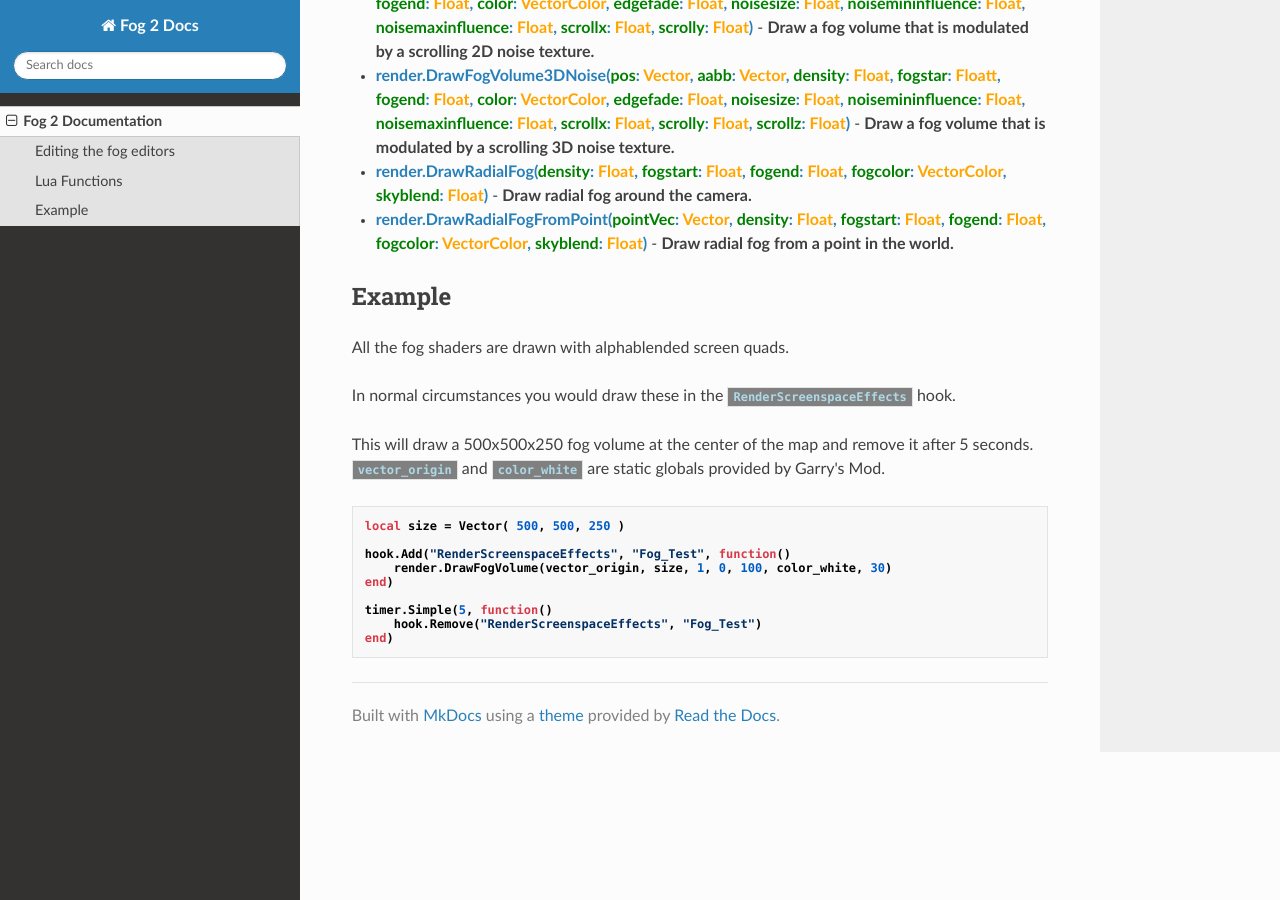
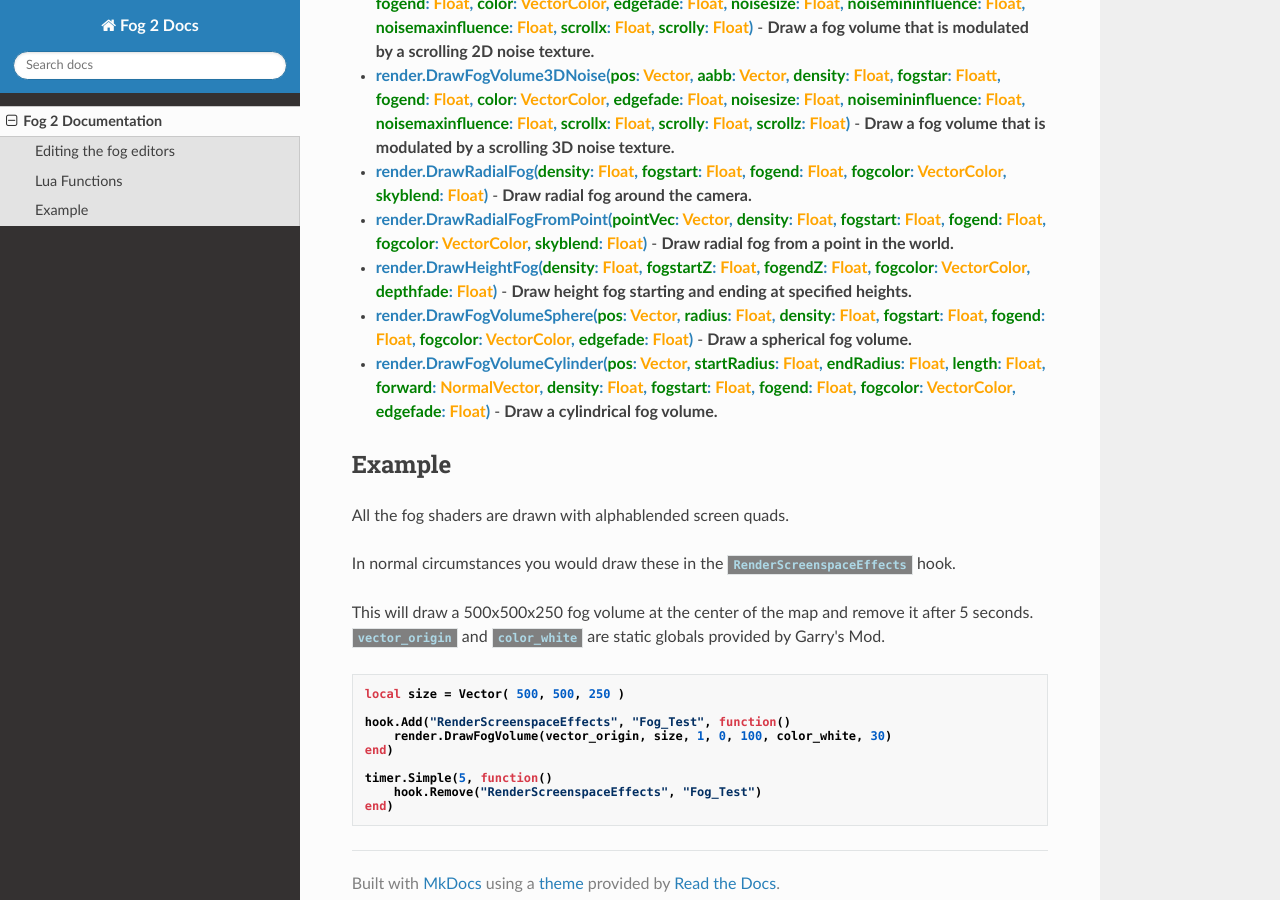
Before and after one commit to ZH-Hristov/merc_fog2, an MkDocs documentation site: the page built from docs/index.md, in a window 1280 px wide and 900 px high, scrolled down 1220 px. Built offline with MkDocs 1.6.1, drawn with Linux system fonts in a browser that asks for light colours; nearby versions of some CDN libraries.

Commit message:
More render funcs, docs

```diff
--- a/docs/index.md
+++ b/docs/index.md
@@ -26,6 +26,12 @@ The small red square is where you should aim, as it is placed at the center of t
 
 * <span class=Func>render.DrawRadialFogFromPoint(pointVec: Vector, density: Float, fogstart: Float, fogend: Float, fogcolor: VectorColor, skyblend: Float)</span> - **Draw radial fog from a point in the world.**
 
+* <span class=Func>render.DrawHeightFog(density: Float, fogstartZ: Float, fogendZ: Float, fogcolor: VectorColor, depthfade: Float)</span> - **Draw height fog starting and ending at specified heights.**
+
+* <span class=Func>render.DrawFogVolumeSphere(pos: Vector, radius: Float, density: Float, fogstart: Float, fogend: Float, fogcolor: VectorColor, edgefade: Float)</span> - **Draw a spherical fog volume.**
+
+* <span class=Func>render.DrawFogVolumeCylinder(pos: Vector, startRadius: Float, endRadius: Float, length: Float, forward: NormalVector, density: Float, fogstart: Float, fogend: Float, fogcolor: VectorColor, edgefade: Float)</span> - **Draw a cylindrical fog volume.**
+
 ## Example
 
 All the fog shaders are drawn with alphablended screen quads.
```
Also changed, not shown: 3 other files.
